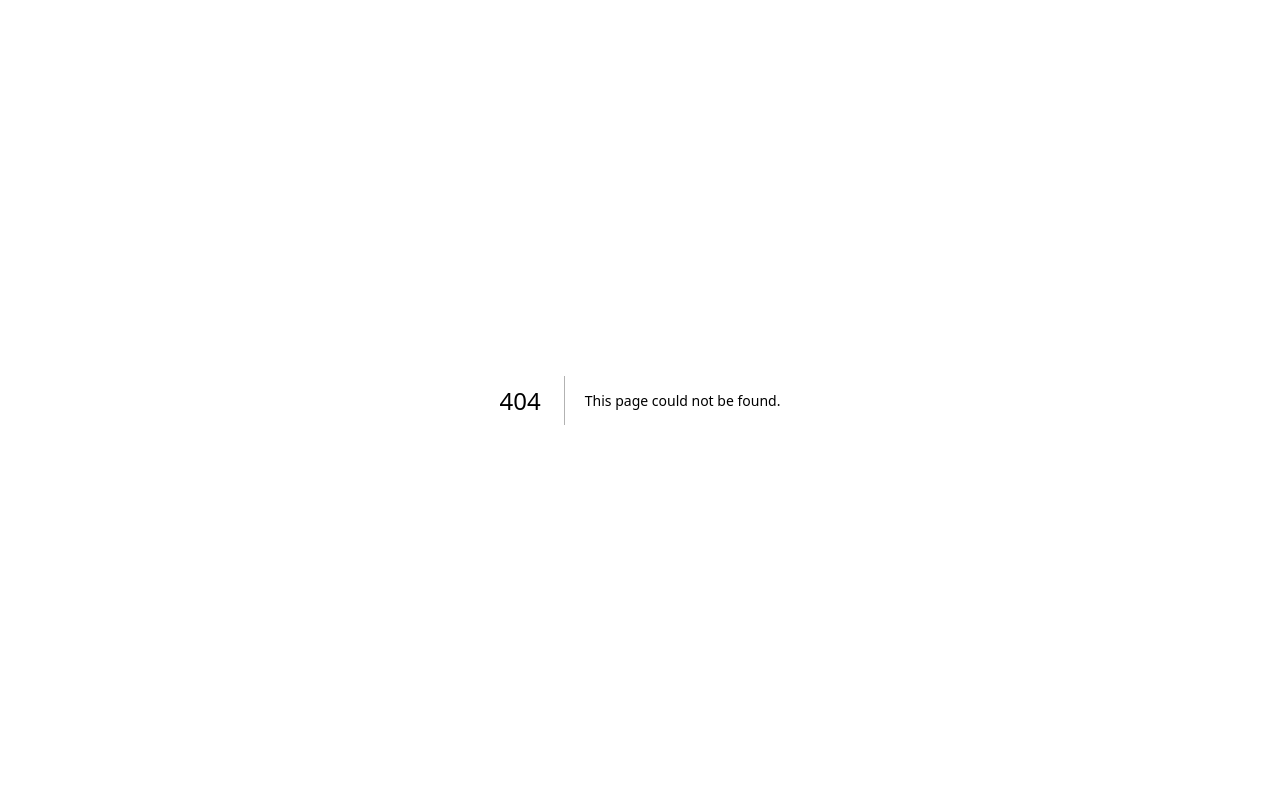
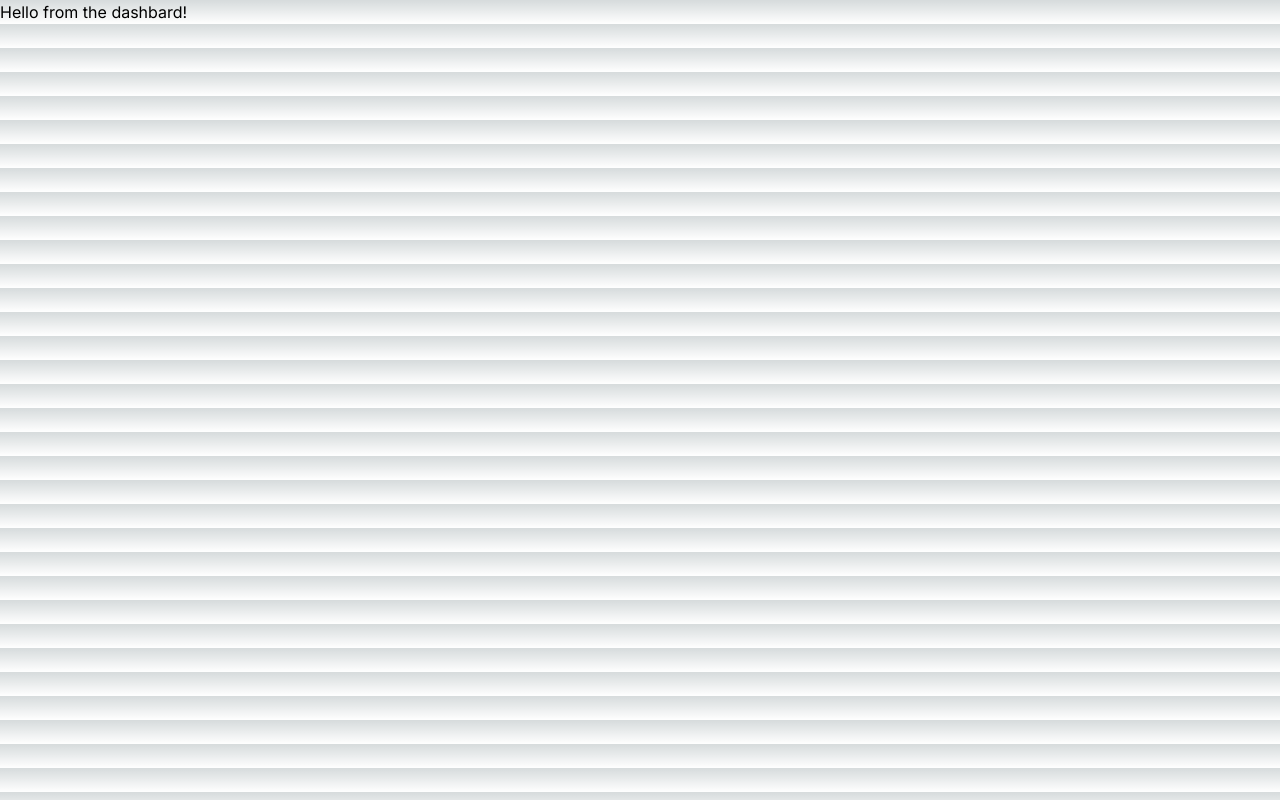
Before and after one commit to jsoto007/learn-link, a Next.js app in the folder client/: page /dashboard in a window 1280 px wide. Before the commit this address had no page. Built offline with nearby package versions, Linux system fonts and the light colour scheme.

Commit message:
Add dashboard for routing

```diff
--- /dev/null
+++ b/client/src/app/dashboard/page.jsx
@@ -0,0 +1,14 @@
+
+
+function Dashboard() {
+
+  return(
+    <div>
+      <h1>
+        Hello from the dashbard!
+      </h1>
+    </div>
+  )
+}
+
+export default Dashboard;
```
